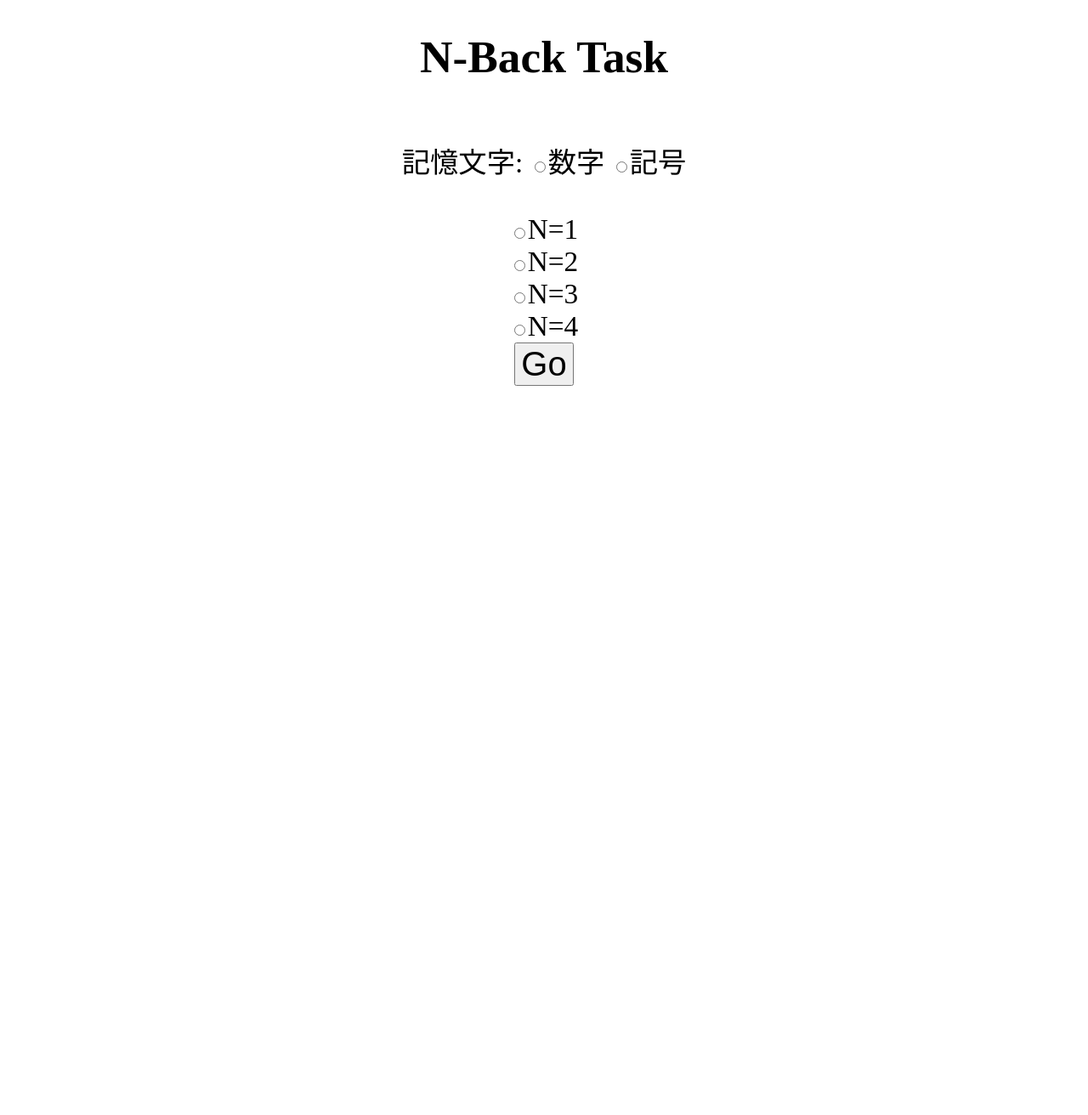
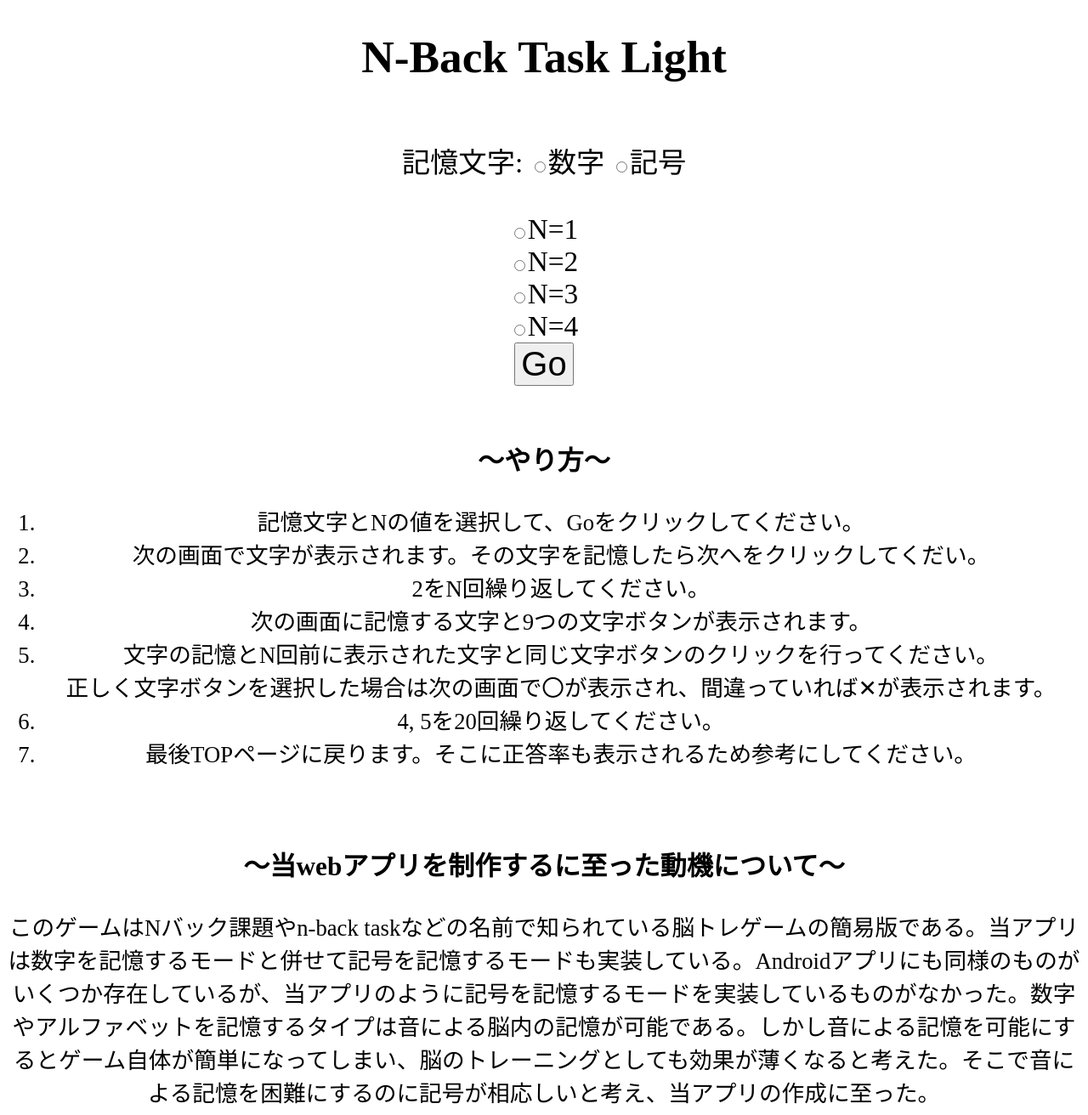
Before and after one commit to TomohiroMori/N-Back, a Flask app: page / in a window 1280 px wide. Shown: the whole page at 85% size. Before the commit the page ends 454 px from the top, so only its background shows below. Run offline with Flask 2, Linux system fonts and the light colour scheme.

Commit message:
Update index.html

```diff
--- a/templates/index.html
+++ b/templates/index.html
@@ -2,11 +2,11 @@
 <html>
 <head>
 <meta charset="UTF-8">
-<title>N-back Task</title>
+<title>N-Back Task Light</title>
 <link rel="stylesheet" href="/static/style-index.css">
 </head>
 <body>
-    <h1>N-Back Task</h1>
+    <h1>N-Back Task Light</h1>
     {% if rate or rate==0 %}
       正答率{{rate}}%<br>
     {% else %}
@@ -29,7 +29,23 @@
   <label><input type="radio" name="n" value=4>N=4</label><br>
 
   <button class="button" type="submit">Go</button>
-</form>
+</form><br>
 
+<div class="description">
+  <h3>～やり方～</h3>
+  <ol>
+    <li>記憶文字とNの値を選択して、Goをクリックしてください。</li>
+    <li>次の画面で文字が表示されます。その文字を記憶したら次へをクリックしてくだい。</li>
+    <li>2をN回繰り返してください。</li>
+    <li>次の画面に記憶する文字と9つの文字ボタンが表示されます。</li>
+    <li>文字の記憶とN回前に表示された文字と同じ文字ボタンのクリックを行ってください。<br>
+正しく文字ボタンを選択した場合は次の画面で〇が表示され、間違っていれば✕が表示されます。</li>
+    <li>4, 5を20回繰り返してください。</li>
+    <li>最後TOPページに戻ります。そこに正答率も表示されるため参考にしてください。</li>
+  </ol>
+  <br>
+  <h3>～当webアプリを制作するに至った動機について～</h3>
+このゲームはNバック課題やn-back taskなどの名前で知られている脳トレゲームの簡易版である。当アプリは数字を記憶するモードと併せて記号を記憶するモードも実装している。Androidアプリにも同様のものがいくつか存在しているが、当アプリのように記号を記憶するモードを実装しているものがなかった。数字やアルファベットを記憶するタイプは音による脳内の記憶が可能である。しかし音による記憶を可能にするとゲーム自体が簡単になってしまい、脳のトレーニングとしても効果が薄くなると考えた。そこで音による記憶を困難にするのに記号が相応しいと考え、当アプリの作成に至った。
+</div>
 </body>
 </html>
```
